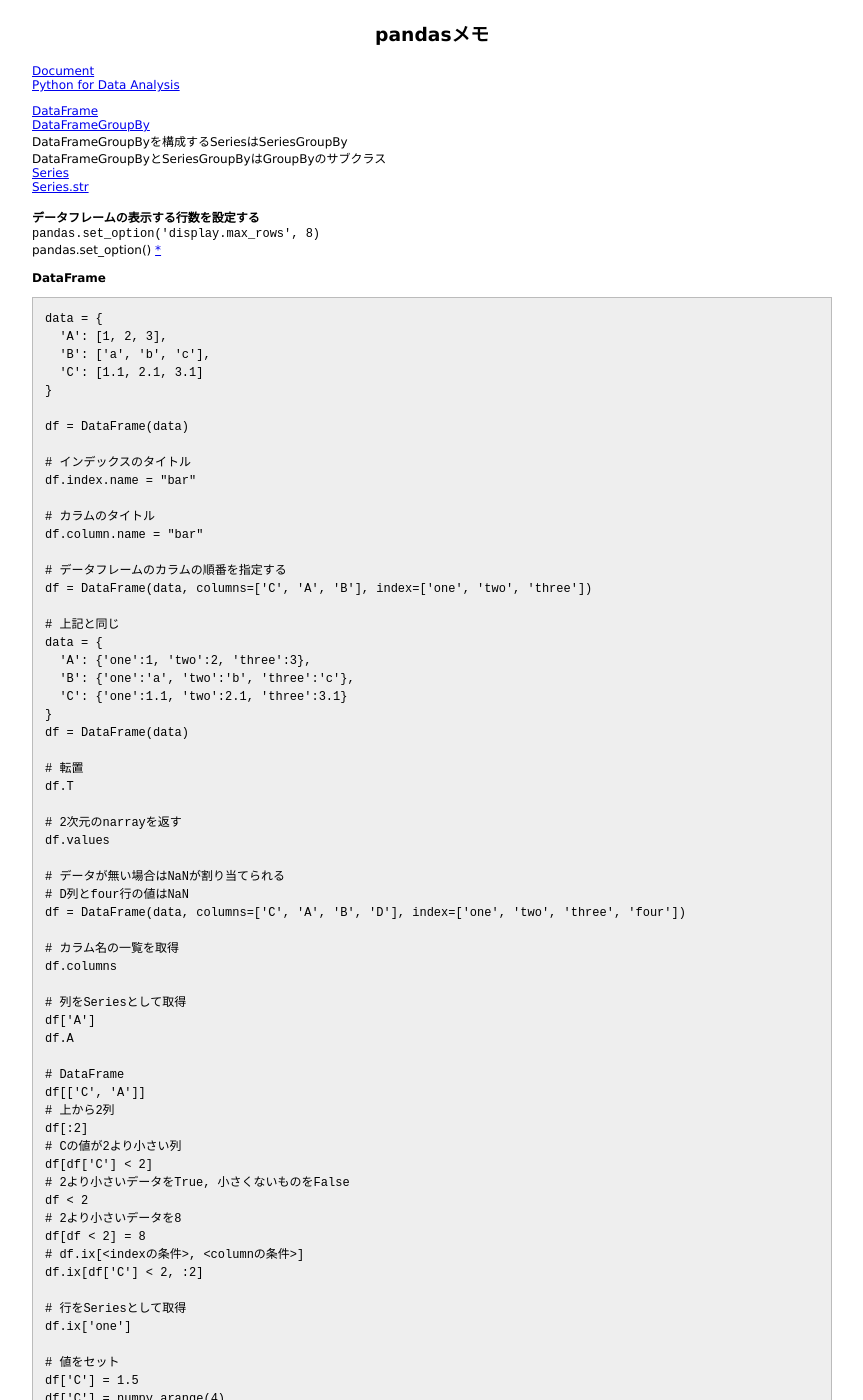
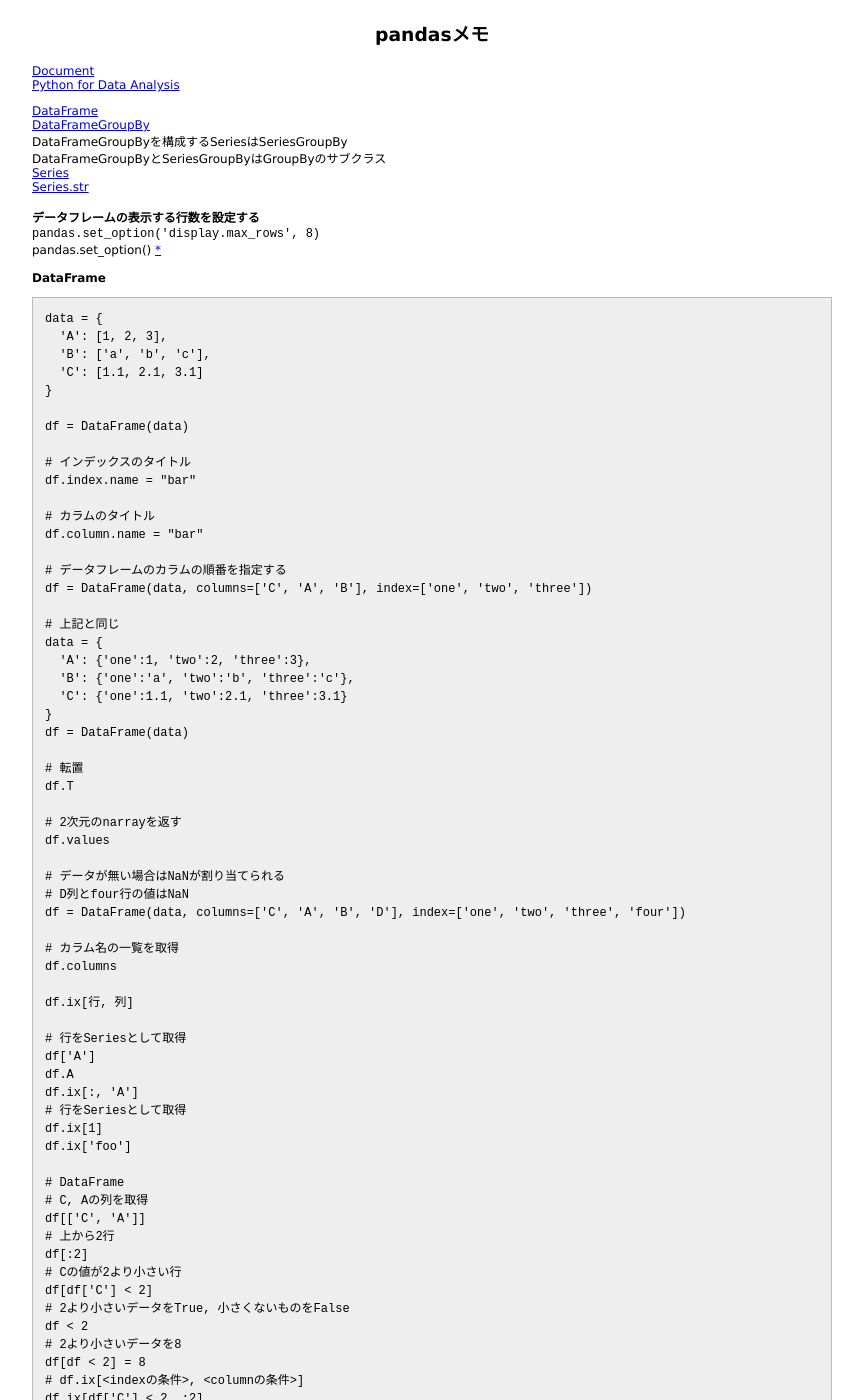
Before and after one commit to 38elements/38elements.github.com, a Jekyll site: the page built from _posts/2016-04-24-pandas.md, in a window 1280 px wide and 1400 px high. Shown: the whole window, without its empty margins (208-1071 px from the left). Built offline with Jekyll 4.4.1, drawn with Linux system fonts in a browser that asks for light colours; some of the changed text lies outside the part shown.

Commit message:
Update 2016-04-24-pandas.md

```diff
--- a/_posts/2016-04-24-pandas.md
+++ b/_posts/2016-04-24-pandas.md
@@ -56,15 +56,22 @@ df = DataFrame(data, columns=['C', 'A', 'B', 'D'], index=['one', 'two', 'three',
 # カラム名の一覧を取得
 df.columns
 
-# 列をSeriesとして取得
+df.ix[行, 列]
+
+# 行をSeriesとして取得
 df['A']
 df.A
+df.ix[:, 'A']
+# 行をSeriesとして取得
+df.ix[1]
+df.ix['foo']
 
 # DataFrame
+# C, Aの列を取得
 df[['C', 'A']]
-# 上から2列
+# 上から2行
 df[:2]
-# Cの値が2より小さい列
+# Cの値が2より小さい行
 df[df['C'] < 2]
 # 2より小さいデータをTrue, 小さくないものをFalse
 df < 2
```
